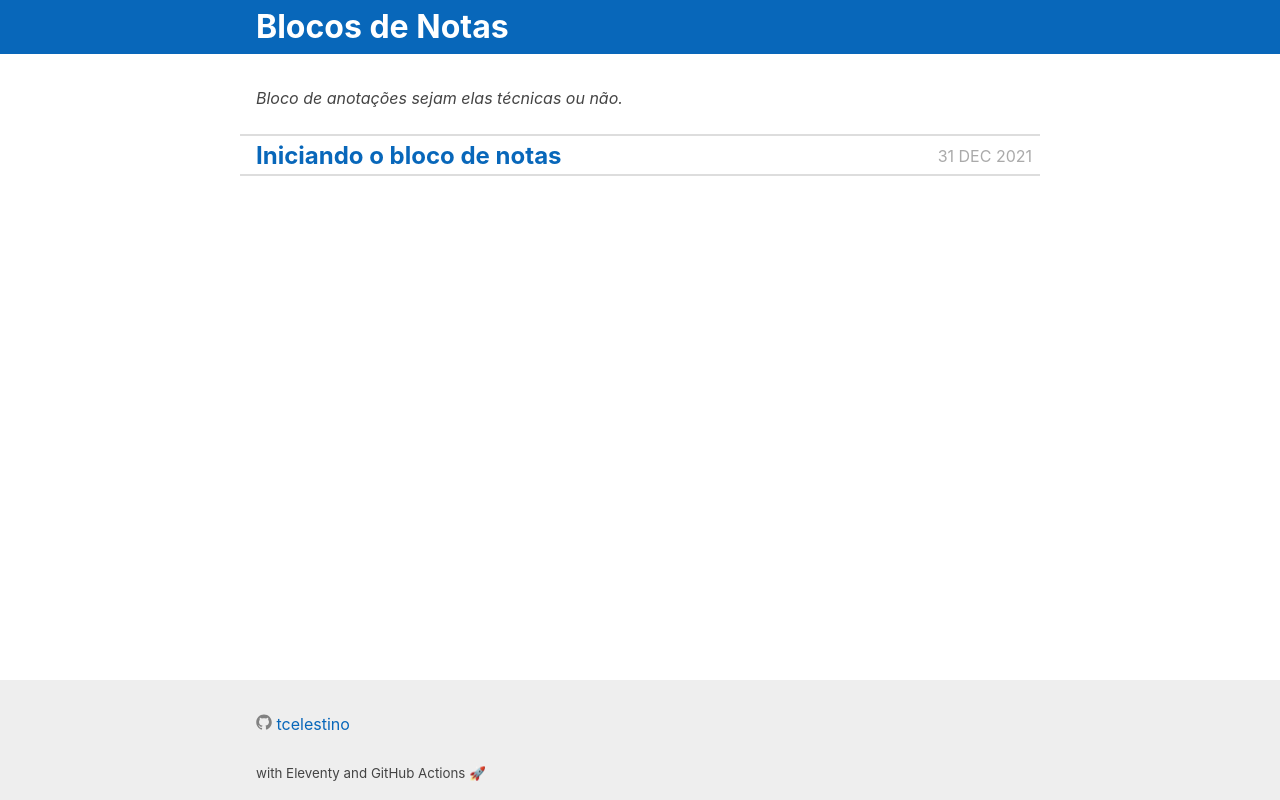
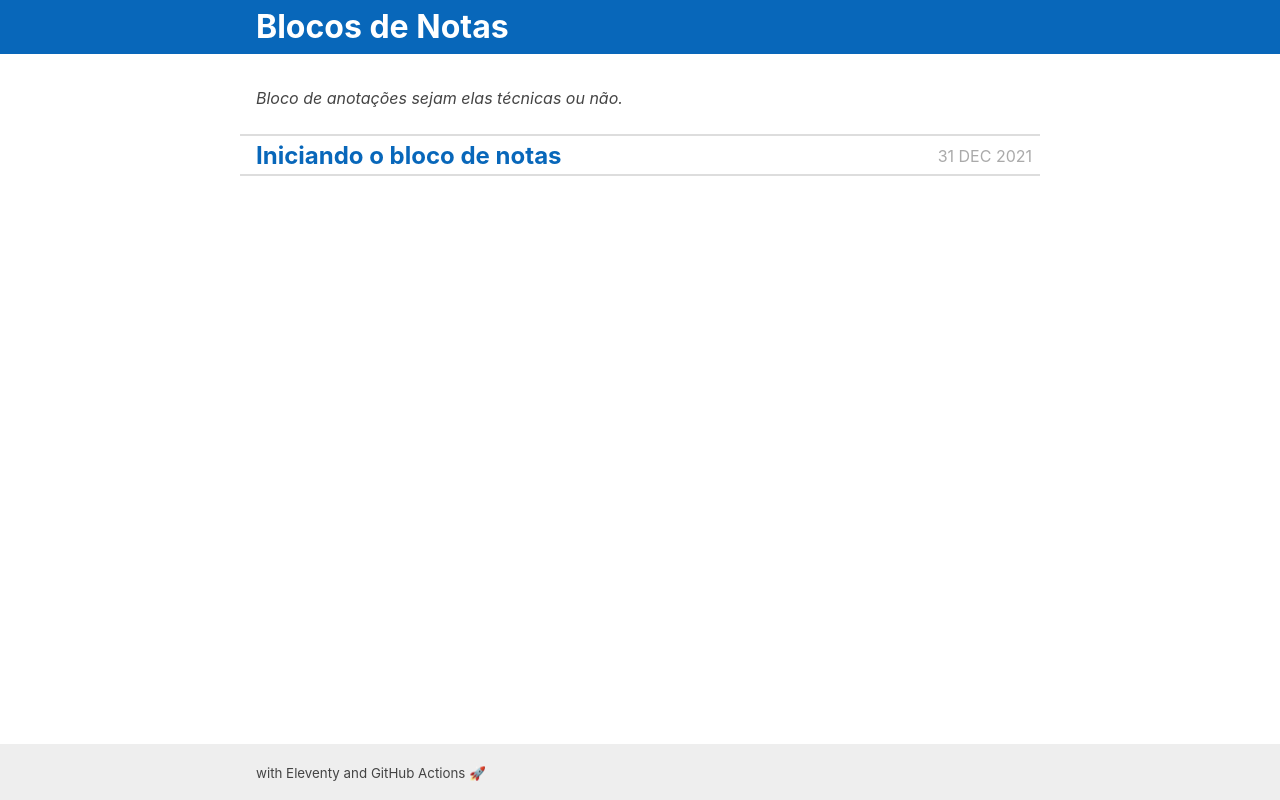
Before and after one commit to tcelestino/bloco-de-notas, an Eleventy site: page index.njk in a window 1280 px wide. Built offline with nearby package versions, Linux system fonts and the light colour scheme; Eleventy itself is replaced by a stand-in of ours; files that its build step writes are made by us from their sources.

Commit message:
refactor: remove github user

```diff
--- a/_layouts/default.html
+++ b/_layouts/default.html
@@ -21,21 +21,6 @@
 
     <footer class="site-footer">
       <div class="wrapper">
-        <ul class="links-list">
-          <li>
-            <a href="https://github.com/tcelestino">
-              <span class="icon icon--github"
-                ><svg viewBox="0 0 16 16" width="16px" height="16px">
-                  <path
-                    fill="#828282"
-                    d="M7.999,0.431c-4.285,0-7.76,3.474-7.76,7.761 c0,3.428,2.223,6.337,5.307,7.363c0.388,0.071,0.53-0.168,0.53-0.374c0-0.184-0.007-0.672-0.01-1.32 c-2.159,0.469-2.614-1.04-2.614-1.04c-0.353-0.896-0.862-1.135-0.862-1.135c-0.705-0.481,0.053-0.472,0.053-0.472 c0.779,0.055,1.189,0.8,1.189,0.8c0.692,1.186,1.816,0.843,2.258,0.645c0.071-0.502,0.271-0.843,0.493-1.037 C4.86,11.425,3.049,10.76,3.049,7.786c0-0.847,0.302-1.54,0.799-2.082C3.768,5.507,3.501,4.718,3.924,3.65 c0,0,0.652-0.209,2.134,0.796C6.677,4.273,7.34,4.187,8,4.184c0.659,0.003,1.323,0.089,1.943,0.261 c1.482-1.004,2.132-0.796,2.132-0.796c0.423,1.068,0.157,1.857,0.077,2.054c0.497,0.542,0.798,1.235,0.798,2.082 c0,2.981-1.814,3.637-3.543,3.829c0.279,0.24,0.527,0.713,0.527,1.437c0,1.037-0.01,1.874-0.01,2.129 c0,0.208,0.14,0.449,0.534,0.373c3.081-1.028,5.302-3.935,5.302-7.362C15.76,3.906,12.285,0.431,7.999,0.431z"
-                  ></path>
-                </svg>
-              </span>
-              tcelestino
-            </a>
-          </li>
-        </ul>
         <small>with Eleventy and GitHub Actions 🚀</small>
       </div>
     </footer>
```
